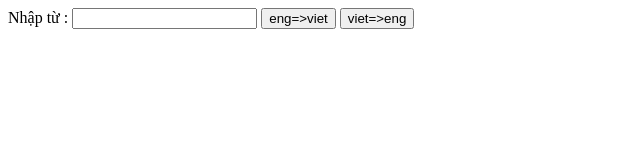
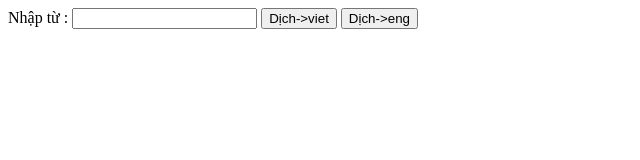
Before and after one commit to NamTrinh2207/cautruclap, a plain HTML site: page mang2/tudien/dictionary.html in a window 1280 px wide. Shown: the full height of the page, 0-640 px from the left. Drawn offline with Linux system fonts and the light colour scheme.

Commit message:
[Bài tập] Từ điển

```diff
--- a/mang2/tudien/dictionary.html
+++ b/mang2/tudien/dictionary.html
@@ -7,8 +7,8 @@
 <body>
     <label>Nhập từ :</label>
     <labe><input type="text" id="translate"></labe>
-    <labe><input type="button" value="eng=>viet" onclick="engFunction()"></labe>
-    <labe><input type="button" value="viet=>eng" onclick="vietFunction()"></labe>
+    <labe><input type="button" value="Dịch->viet" onclick="engFunction()"></labe>
+    <labe><input type="button" value="Dịch->eng" onclick="vietFunction()"></labe>
     <p id="result"></p>
 </body>
 </html>
```
